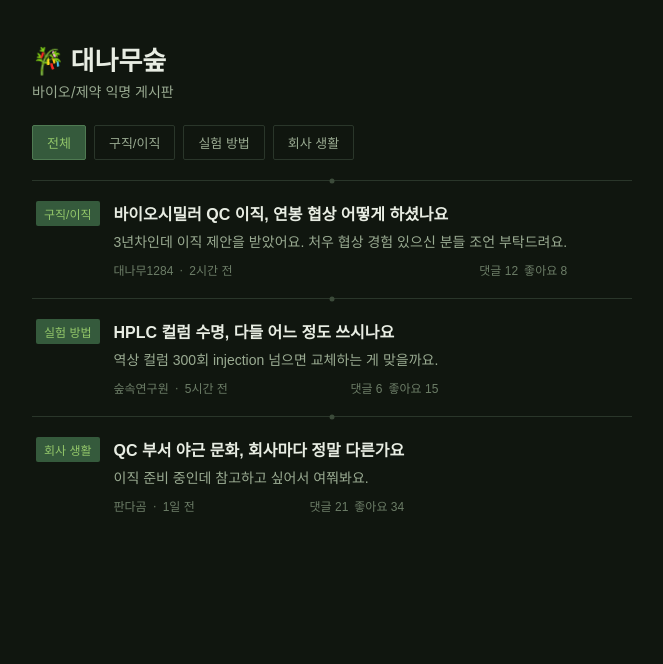
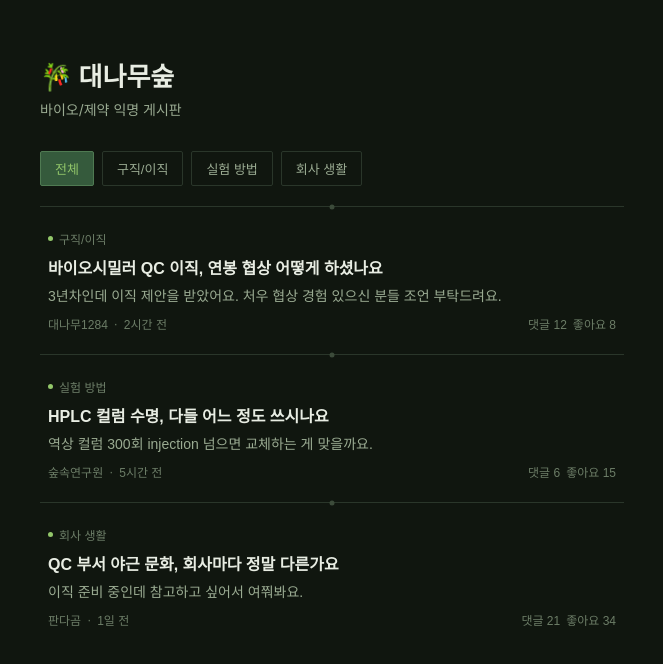
Before and after one commit to Diamorek/bamboo-forest-biotech, a React (Vite) app in the folder frontend/: page / in a window 1280 px wide. Shown: the top 664 px of the page, without its empty margins (308-971 px from the left). Built offline with nearby package versions, Linux system fonts and the light colour scheme; no server answers; a web font is replaced by a local one.

Commit message:
Update Board.css

```diff
--- a/frontend/src/components/Board.css
+++ b/frontend/src/components/Board.css
@@ -1,17 +1,25 @@
 .board-wrap {
   max-width: 640px;
   margin: 0 auto;
-  padding: 40px 20px 80px;
+  padding: 56px 28px 80px;
 }
 
 .board-header {
-  margin-bottom: 24px;
+  margin-bottom: 32px;
 }
 
 .board-title {
+  display: flex;
+  align-items: center;
+  gap: 10px;
   font-size: 26px;
   font-weight: 700;
-  margin: 0 0 4px;
+  margin: 0 0 6px;
+}
+
+.board-title-icon {
+  color: var(--bamboo-bright);
+  flex-shrink: 0;
 }
 
 .board-subtitle {
@@ -63,13 +71,11 @@
 
 .post-row {
   width: 100%;
-  display: flex;
-  align-items: flex-start;
-  gap: 14px;
+  display: block;
   background: none;
   border: none;
   text-align: left;
-  padding: 20px 4px;
+  padding: 22px 8px;
   cursor: pointer;
 }
 
@@ -77,14 +83,24 @@
   color: var(--bamboo-bright);
 }
 
+/* 필터 칩(알약 형태)과 겹쳐 보이지 않도록, 태그는 배경 없이
+   점 + 라벨로 가볍게 표시 — 위계를 분리하는 구조 장치 */
 .post-category-tag {
-  flex-shrink: 0;
+  display: inline-flex;
+  align-items: center;
+  gap: 6px;
   font-size: 12px;
-  color: var(--bamboo-bright);
-  background: var(--bamboo-deep);
-  border-radius: var(--radius-sm);
-  padding: 4px 8px;
+  color: var(--text-faint);
   white-space: nowrap;
+  margin-bottom: 8px;
+}
+
+.post-category-tag::before {
+  content: '';
+  width: 5px;
+  height: 5px;
+  border-radius: 50%;
+  background: var(--bamboo-bright);
 }
 
 .post-row-main {
```
